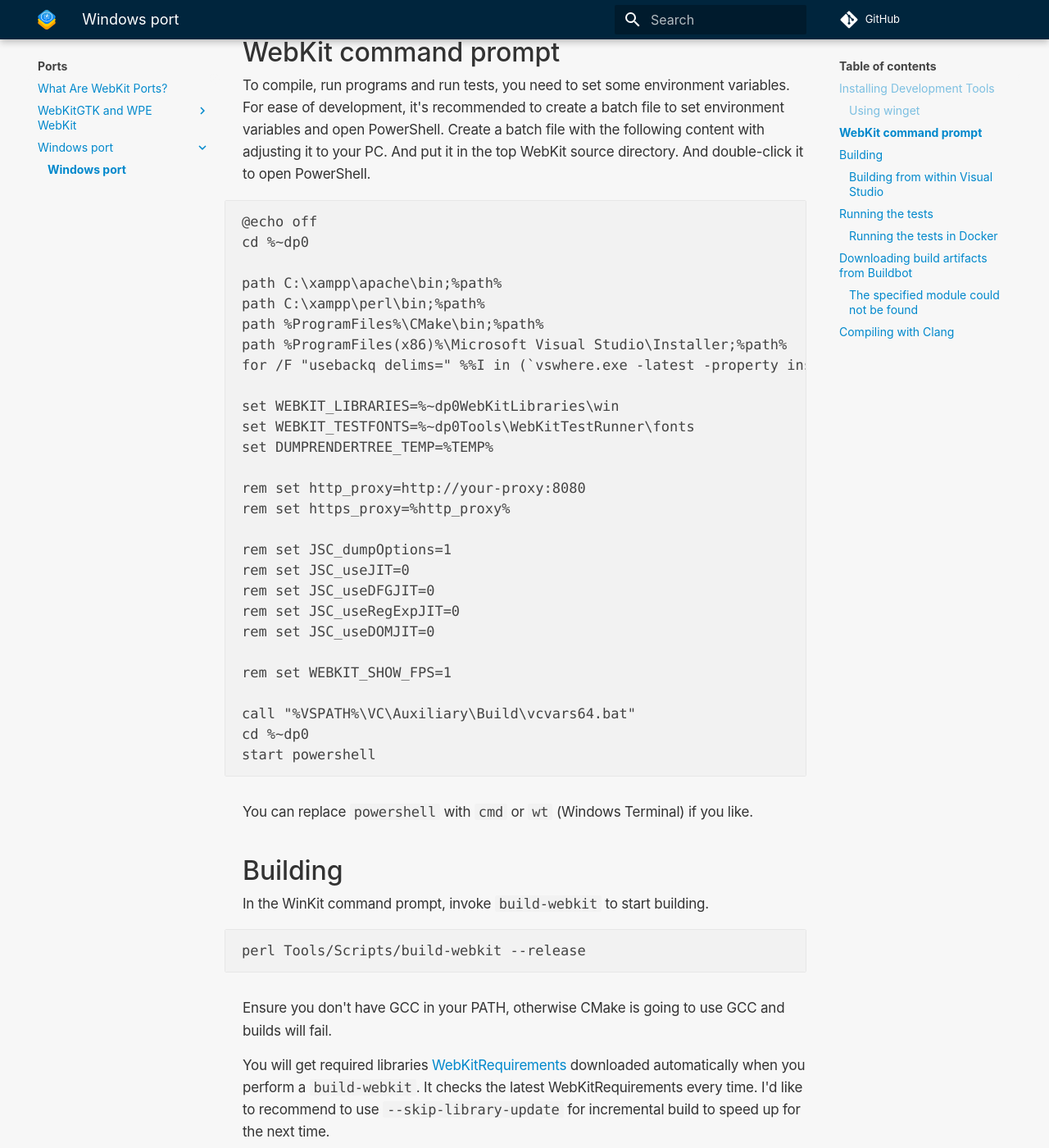
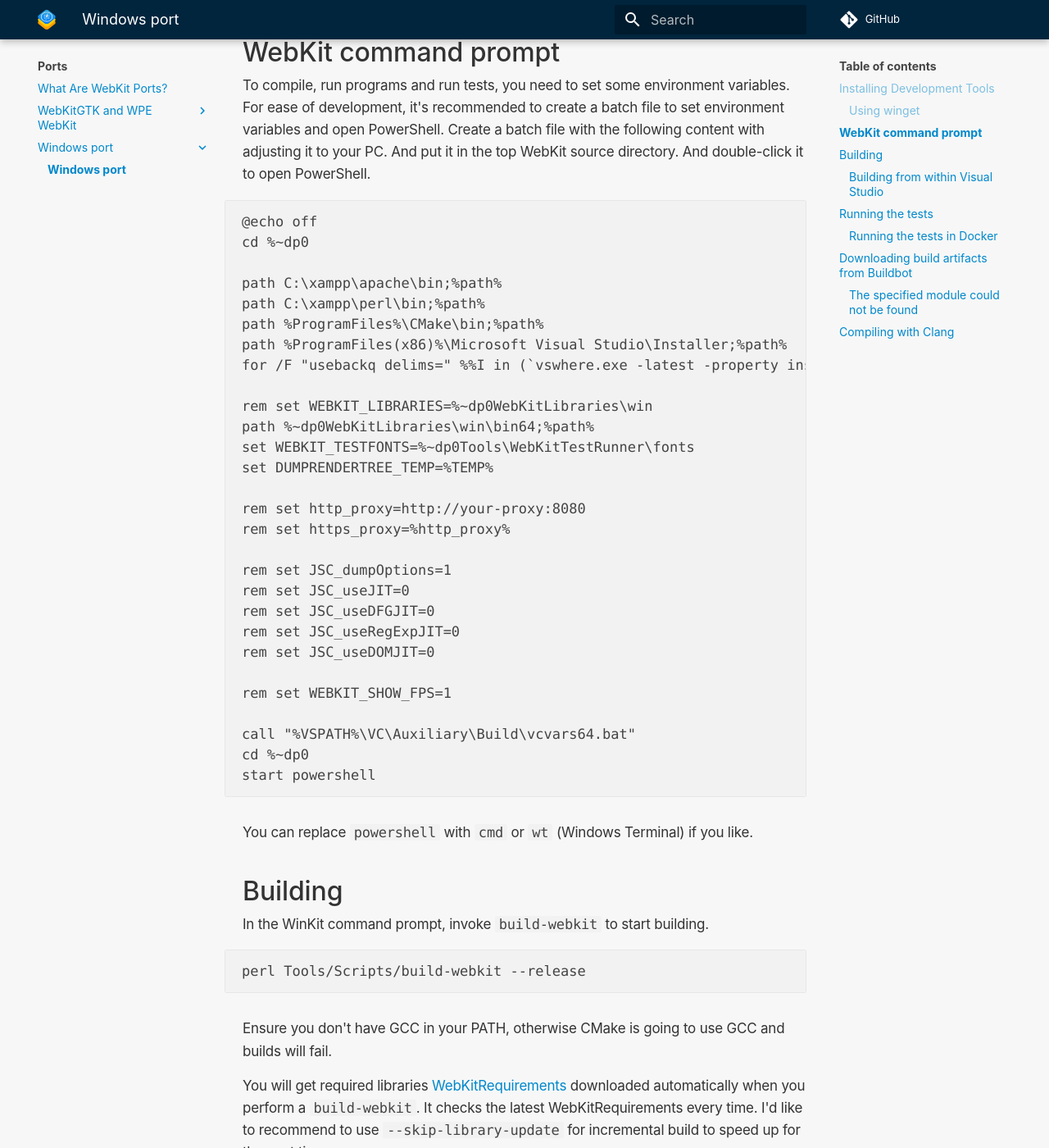
Before and after one commit to WebKit/Documentation, an MkDocs documentation site: the page built from docs/Ports/Windows port/Introduction.md, in a window 1280 px wide and 1400 px high, scrolled down 1225 px. Shown: the whole window at 82% size. Built offline with MkDocs 1.6.1 and Material for MkDocs 9.7.7, drawn with Linux system fonts in a browser that asks for light colours; comment, search, counter and statistics services are not loaded.

Commit message:
[Win] Set PATH to WebKitLibraries\win\bin64
After the following change, Windows port needs a PATH to the output
directory to directly run executables and no longer need to set
WEBKIT_LIBRARIES environmental variable unless one wants to customize.

 https://commits.webkit.org/265819@main
 https://github.com/WebKit/WebKit/commit/21785f58f0ef78badabb6ab466a888bc5399cbf2

```diff
--- a/docs/Ports/Windows port/Introduction.md
+++ b/docs/Ports/Windows port/Introduction.md
@@ -60,7 +60,8 @@ path %ProgramFiles%\CMake\bin;%path%
 path %ProgramFiles(x86)%\Microsoft Visual Studio\Installer;%path%
 for /F "usebackq delims=" %%I in (`vswhere.exe -latest -property installationPath`) do set VSPATH=%%I
 
-set WEBKIT_LIBRARIES=%~dp0WebKitLibraries\win
+rem set WEBKIT_LIBRARIES=%~dp0WebKitLibraries\win
+path %~dp0WebKitLibraries\win\bin64;%path%
 set WEBKIT_TESTFONTS=%~dp0Tools\WebKitTestRunner\fonts
 set DUMPRENDERTREE_TEMP=%TEMP%
 
```
